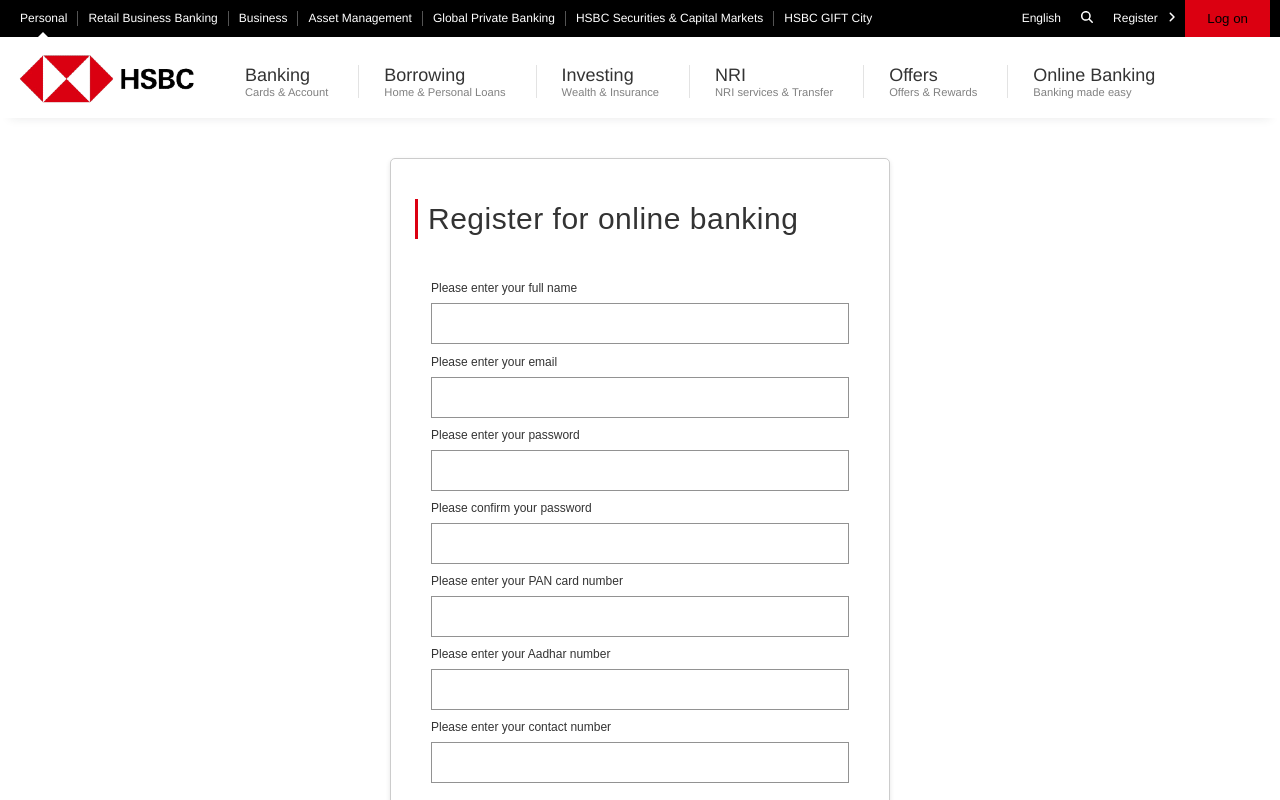
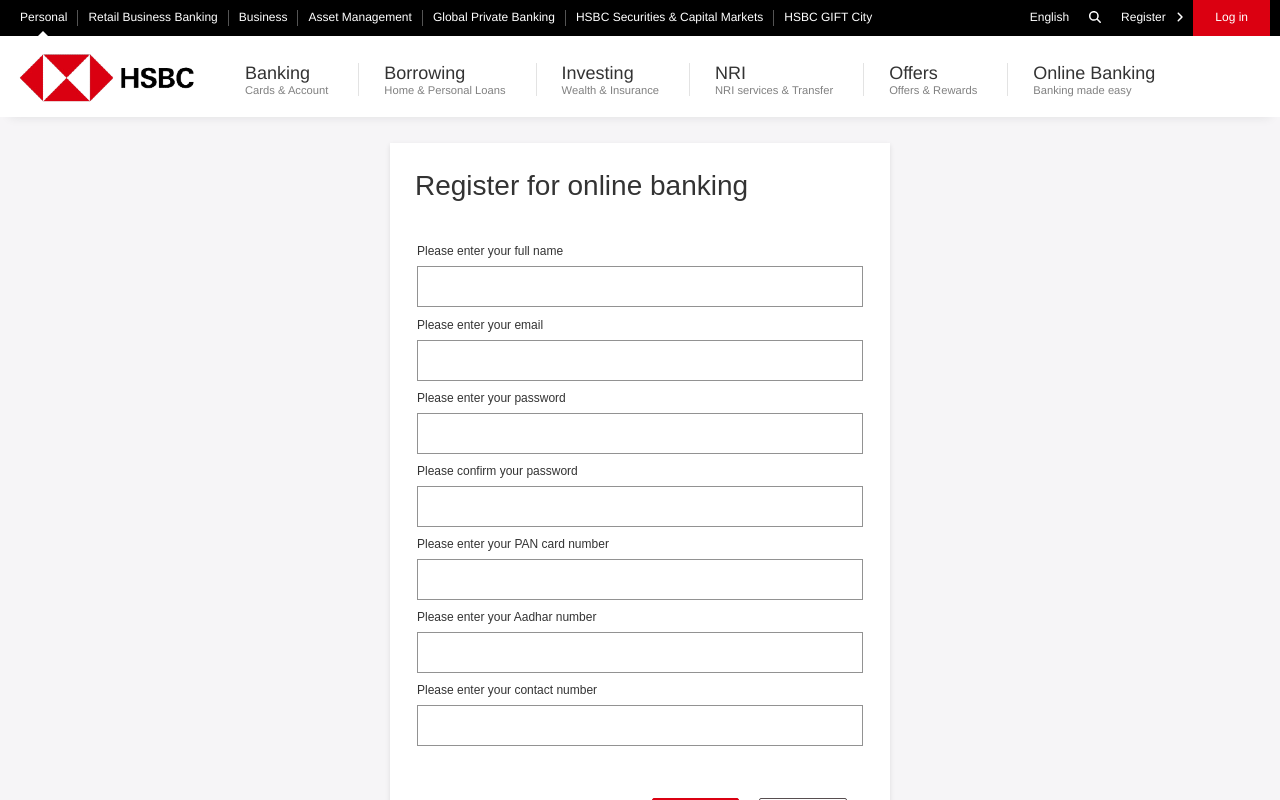
Before and after one commit to divyadhale/simpleBanking, a React (Create React App) app in the folder Frontend/banking-app/: page /register in a window 1280 px wide. Shown: the top 800 px of the page. Built offline with nearby package versions, Linux system fonts and the light colour scheme; a web font is replaced by a local one.

Commit message:
Fixed design for login, register and dashboard screens.

```diff
--- a/Frontend/banking-app/src/App.js
+++ b/Frontend/banking-app/src/App.js
@@ -9,7 +9,7 @@
 import styled, { createGlobalStyle } from "styled-components";
 import Dashboard from "./Components/Dashboard/Dashboard";
 import Home from "./Components/Home";
-import Logpage from "./Components/layout/LogPage/Logpage";
+import LoginPage from "./Components/layout/LogPage/Loginpage";
 import Transactions from "./Components/Dashboard/TransactionList";
 import Withdraw from "./Components/Cards/Withdraw/Withdraw";
 import Profile from "./Components/Profile";
@@ -49,10 +49,10 @@
             <Route path="/withdraw" element={<Withdraw />} />
             <Route path="/user-profile" element={<Profile />} />
             <Route path="/register" element={<Register />} />
+            <Route path="/login" element={<LoginPage />} />
             {/* Define routes for other components here... */}
             {/* Redirect to Dashboard if the path is not found */}
             <Route path="*" element={<Navigate to="/" />} />
-            <Route path="/login" element={<Logpage />} />
           </Routes>
         </ContentContainer>
       </AppContainer>
--- a/Frontend/banking-app/src/Components/layout/LogPage/Register.js
+++ b/Frontend/banking-app/src/Components/layout/LogPage/Register.js
@@ -13,9 +13,7 @@
       <NavBar1 />
       <NavBar2 />
       <div className="reg-form-container">
-
         <SignUpForm />
-
       </div>
       <EngagementFooter />
       <RegulatoryFooter />
--- a/Frontend/banking-app/src/Components/layout/LogPage/SignUp.js
+++ b/Frontend/banking-app/src/Components/layout/LogPage/SignUp.js
@@ -1,11 +1,11 @@
 import React, { useState } from "react";
 import axios from 'axios';
-import "./styles.css";
 import { useNavigate } from 'react-router-dom';
 import Modal from 'react-modal';
 import { FontAwesomeIcon } from "@fortawesome/react-fontawesome";
 import { faTriangleExclamation } from "@fortawesome/free-solid-svg-icons";
 import Swal from 'sweetalert2';
+
 function SignUpForm() {
   const [formData, setFormData] = useState({
     name: '',
@@ -18,6 +18,7 @@
   });
   const [error, setError] = useState(null);
   const [success, setSuccess] = useState(false);
+
   let timerInterval;
   const handleChange = (e) => {
     const { name, value } = e.target;
@@ -26,6 +27,7 @@
       [name]: value
     }));
   };
+
   const handleSubmit = async (e) => {
     e.preventDefault();
     if (formData.password !== formData.confirmPassword) {
--- a/Frontend/banking-app/src/Components/layout/LogPage/styles.css
+++ b/Frontend/banking-app/src/Components/layout/LogPage/styles.css
@@ -158,29 +158,6 @@
   margin: 0;
 }
 
-h2 {
-  text-align: center;
-}
-
-p {
-  font-size: 14px;
-  font-weight: 100;
-  line-height: 20px;
-  letter-spacing: 0.5px;
-  margin: 20px 0 30px;
-}
-
-span {
-  font-size: 12px;
-}
-
-a {
-  color: #333;
-  font-size: 14px;
-  text-decoration: none;
-  margin: 15px 0;
-}
-
 button.checkbutton {
   border-radius: 20px;
   border: 1px solid #ff416c;
@@ -261,13 +238,12 @@
 
 .container {
   background-color: #fff;
-  /* border-radius: 10px; */
-  /* box-shadow: 0 14px 28px rgba(0, 0, 0, 0.25), 0 10px 10px rgba(0, 0, 0, 0.22); */
   position: relative;
   overflow: hidden;
   width: 500px;
   max-width: 100%;
   min-height: 400px;
+  box-shadow: 0 2px 5px rgba(0, 0, 0, 0.1);
 }
 
 .form-container {
@@ -292,10 +268,8 @@
   flex-direction: column;
   align-items: center;
   width: 500px;
-  margin: 40px auto;
-  padding: 40px;
-  border: 1px solid #ccc;
-  border-radius: 5px;
+  margin: 26px auto;
+  padding: 27px;
   box-shadow: 0 2px 5px rgba(0, 0, 0, 0.1);
   background-color: #ffffff;
 }
@@ -436,7 +410,7 @@
 }
 
 .reg-form-container {
-  background-color: #fff;
+  background-color: #f6f5f7;
   width: 100%;
   display: flex;
   justify-content: center;
@@ -454,15 +428,13 @@
 }
 
 .header-register {
-  text-align: left;
   width: 450px;
-  border-left: 3px solid #db0011;
 }
 
-p {
+/* p {
   font-size: 30px;
   margin: 10px;
-}
+} */
 
 .modal-header {
   color: #db0011;
@@ -578,5 +550,6 @@
   font-weight: 400;
   margin: 50;
   padding: 0;
+  font-size: 28px;
   font-family: "Montserrat", sans-serif;
 }
--- a/Frontend/banking-app/src/common/Navbar1/index.css
+++ b/Frontend/banking-app/src/common/Navbar1/index.css
@@ -35,4 +35,5 @@
   background: #db0011;
   margin: unset;
   padding: 10px 22px;
+  cursor: pointer;
 }
--- a/Frontend/banking-app/src/common/Navbar1/index.jsx
+++ b/Frontend/banking-app/src/common/Navbar1/index.jsx
@@ -42,7 +42,7 @@
             <FontAwesomeIcon className="left-margin" icon={faAngleRight} />
             </span>
           </div>
-          <button className="option login-button" onClick={onLogin}>Log on</button>
+          <div className="option login-button" onClick={onLogin}>Log in</div>
         </div>
       </div>
     </>
```
Also changed, not shown: Frontend/banking-app/src/Components/layout/LogPage/Loginpage.js (renamed from Frontend/banking-app/src/Components/layout/LogPage/Logpage.js, +1 -18 lines).
